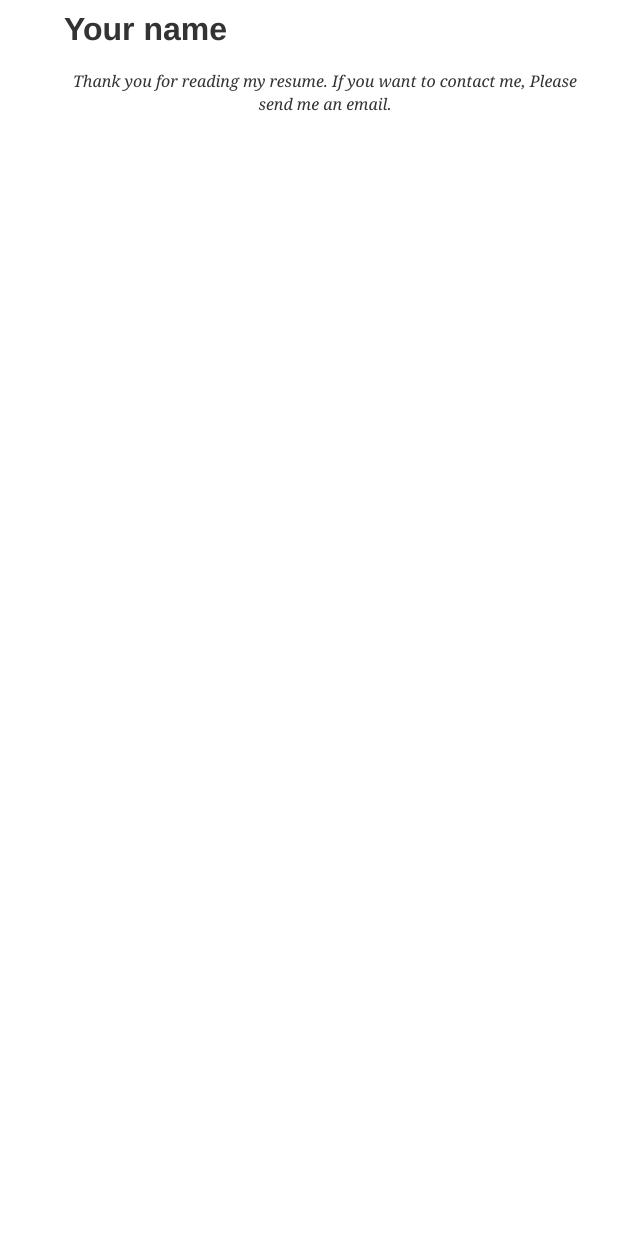
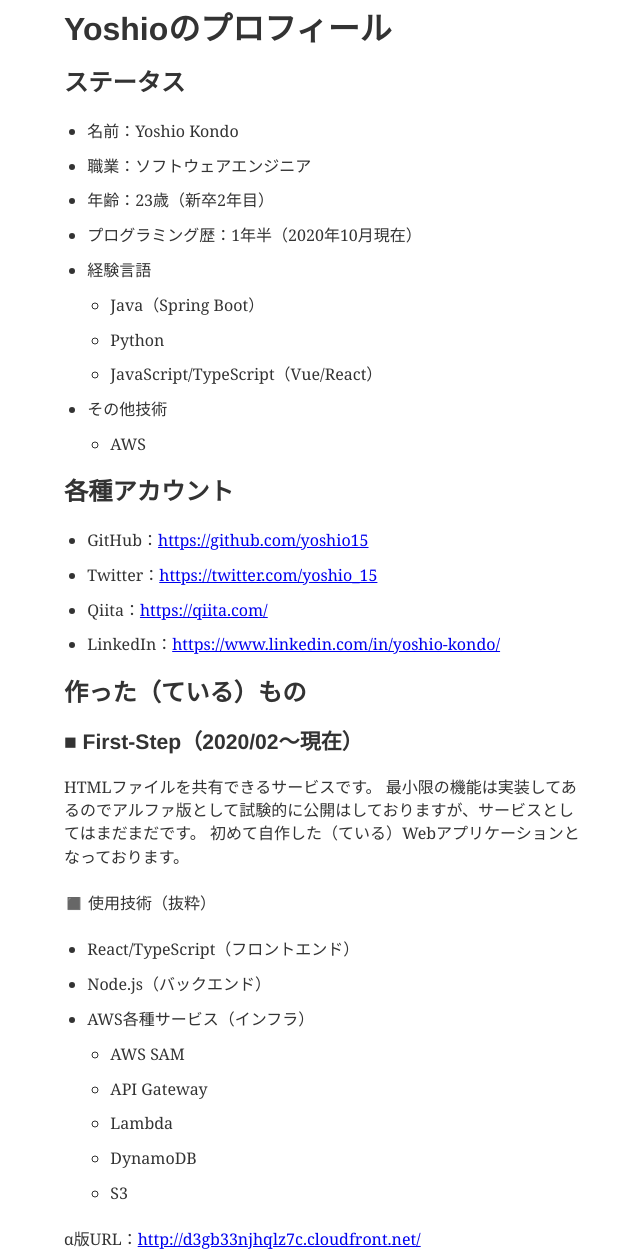
Before and after one commit to yoshio15/yoshio-note, a Gatsby site: page /about in a window 1280 px wide. Shown: the whole page, without its empty margins (315-955 px from the left). Before the commit the page ends 800 px from the top, so only its background shows below. Built offline with nearby package versions, Linux system fonts and the light colour scheme; Gatsby itself is replaced by a stand-in of ours; some packages are replaced by stand-ins of ours; what typography-theme-github would draw is missing.

Commit message:
write profile page

```diff
--- a/content/__about/resume-en.md
+++ b/content/__about/resume-en.md
@@ -1,13 +1,43 @@
 ---
 title: 'about'
-date: 2019-1-27 16:21:13
+date: 2020-9-30 22:00:00
 lang: 'en'
 ---
 
-# Your name
+# Yoshioのプロフィール
 
-<div align="center">
+## ステータス
+- 名前：Yoshio Kondo
+- 職業：ソフトウェアエンジニア
+- 年齢：23歳（新卒2年目）
+- プログラミング歴：1年半（2020年10月現在）
+- 経験言語
+  - Java（Spring Boot）
+  - Python
+  - JavaScript/TypeScript（Vue/React）
+- その他技術
+  - AWS
 
-_Thank you for reading my resume. If you want to contact me, Please send me an email._
+## 各種アカウント
+- GitHub：https://github.com/yoshio15
+- Twitter：https://twitter.com/yoshio_15
+- Qiita：https://qiita.com/
+- LinkedIn：https://www.linkedin.com/in/yoshio-kondo/
 
-</div>
+## 作った（ている）もの
+### ■ First-Step（2020/02〜現在）
+HTMLファイルを共有できるサービスです。
+最小限の機能は実装してあるのでアルファ版として試験的に公開はしておりますが、サービスとしてはまだまだです。
+初めて自作した（ている）Webアプリケーションとなっております。
+
+◼️ 使用技術（抜粋）
+- React/TypeScript（フロントエンド）
+- Node.js（バックエンド）
+- AWS各種サービス（インフラ）
+  - AWS SAM
+  - API Gateway
+  - Lambda
+  - DynamoDB
+  - S3
+
+α版URL：http://d3gb33njhqlz7c.cloudfront.net/
```
